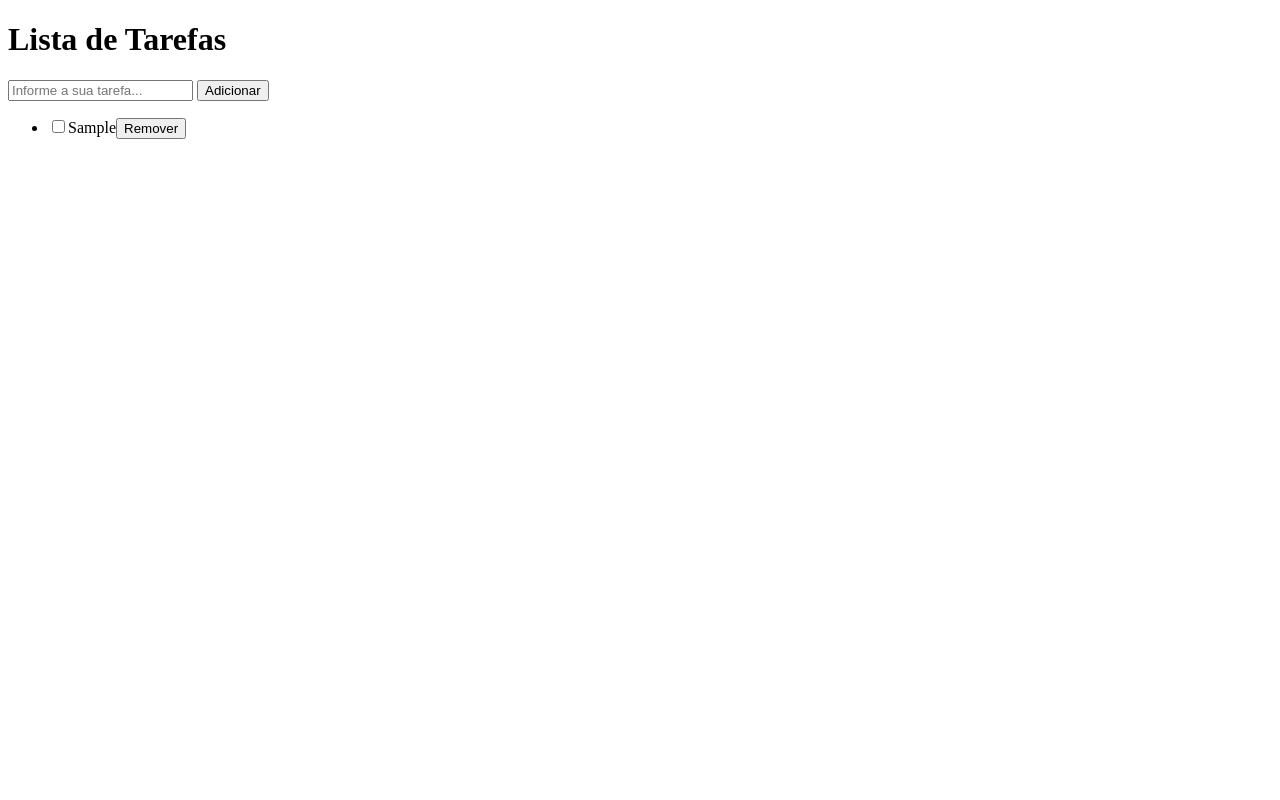
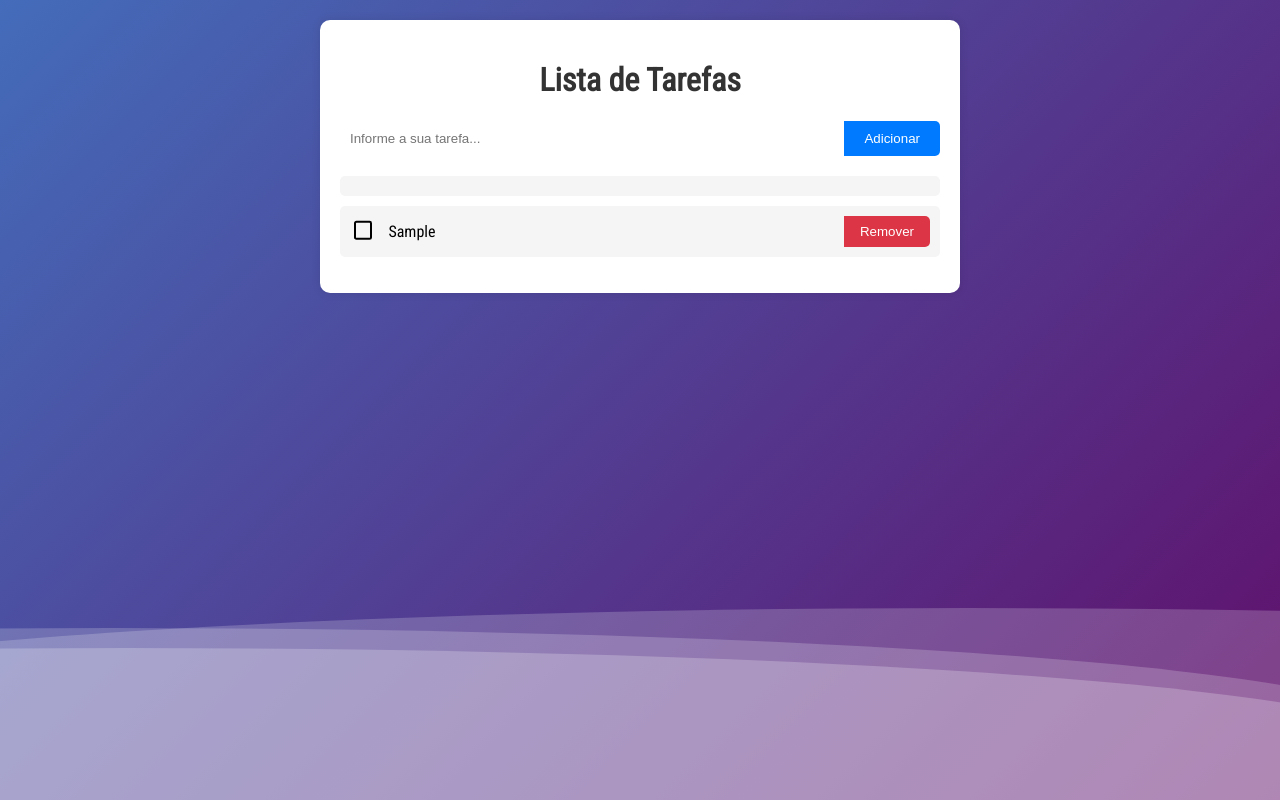
Before and after one commit to CarlosHenriqueArruda/FrontEnd-Ada.Tech, a plain HTML site: page Projeto TO-DO/index.html in a window 1280 px wide. Both pictures are taken after typing "Sample" into the empty fields and a click on the button "Adicionar". Drawn offline with Linux system fonts and the light colour scheme.

Commit message:
TO-DO list finalizado

```diff
--- a/Projeto TO-DO/index.html
+++ b/Projeto TO-DO/index.html
@@ -3,6 +3,7 @@
   <head>
     <meta charset="UTF-8" />
     <meta name="viewport" content="width=device-width, initial-scale=1.0" />
+    <link rel="stylesheet" href="style.css">
     <title>To-Do List</title>
   </head>
   <body>
@@ -20,11 +21,19 @@
         <button type="submit" id="botao-adicionar">Adicionar</button>
       </form>
       <section>
-        <ul id="lista-ul"></ul>
+        <ul id="lista-ul">
+          <li>
+          </li>
+        </ul>
       </section>
     </main>
 
     <footer></footer>
+    <div>
+      <div class="wave"></div>
+      <div class="wave"></div>
+      <div class="wave"></div>
+   </div>
     <script src="js/index.js"></script>
   </body>
 </html>
--- /dev/null
+++ b/Projeto TO-DO/style.css
@@ -0,0 +1,204 @@
+/* style.css */
+
+@import url('https://fonts.googleapis.com/css2?family=Heebo:wght@100;200;300;400;500;600;700;800;900&family=Roboto+Condensed:wght@300;400&display=swap');
+
+
+
+body {
+  font-family: 'Roboto Condensed', Tahoma, Geneva, Verdana, sans-serif;
+  margin: 0;
+  padding: 0;
+  background-color: #f8f8f8;
+}
+
+main {
+  max-width: 600px;
+  margin: 20px auto;
+  background-color: #fff;
+  padding: 20px;
+  border-radius: 10px;
+  box-shadow: 0 0 10px rgba(0, 0, 0, 0.1);
+}
+
+h1 {
+  text-align: center;
+  color: #333;
+}
+
+form {
+  display: flex;
+  margin-bottom: 20px;
+}
+
+#input-formulario {
+  flex: 1;
+  padding: 10px;
+  border: none;
+  border-radius: 5px 0 0 5px;
+}
+
+#botao-adicionar {
+  padding: 10px 20px;
+  background-color: #007bff;
+  color: #fff;
+  border: none;
+  border-radius: 0 5px 5px 0;
+  cursor: pointer;
+}
+
+#botao-adicionar:hover {
+  background-color: #0056b3;
+}
+
+ul {
+  list-style-type: none;
+  padding: 0;
+}
+
+li {
+  background-color: #f5f5f5;
+  padding: 10px;
+  margin-bottom: 10px;
+  border-radius: 5px;
+  display: flex;
+  align-items: center;
+  justify-content: space-between;
+}
+/* CHECK BOX*/
+
+input[type="checkbox"] {
+  -webkit-appearance: none;
+  appearance: none;
+  background-color: var(--form-background);
+  margin-right: 1rem;
+
+  font: inherit;
+  color: currentColor;
+  width: 1.15em;
+  height: 1.15em;
+  border: 0.15em solid currentColor;
+  border-radius: 0.15em;
+  transform: translateY(-0.075em);
+  display: grid;
+  place-content: center;
+}
+
+
+input[type="checkbox"]::before {
+  content: "";
+  width: 0.65em;
+  height: 0.65em;
+  clip-path: polygon(14% 44%, 0 65%, 50% 100%, 100% 16%, 80% 0%, 43% 62%);
+  transform: scale(0);
+  transform-origin: bottom left;
+  transition: 120ms transform ease-in-out;
+  box-shadow: inset 1em 1em var(--form-control-color);
+  /* Windows High Contrast Mode */
+  background-color: red;
+}
+
+input[type="checkbox"]:checked::before {
+  transform: scale(1);
+}
+
+input[type="checkbox"]:disabled {
+  --form-control-color: var(--form-control-disabled);
+
+  color: var(--form-control-disabled);
+  cursor: not-allowed;
+}
+
+/* fim checkbox*/
+
+span {
+  flex: 1;
+}
+
+button {
+  background-color: #dc3545;
+  color: #fff;
+  border: none;
+  cursor: pointer;
+  padding: 8px 16px;
+  border-radius: 0 5px 5px 0;
+}
+
+button:hover {
+  background-color: #bd2130;
+}
+
+
+
+/* FUNDO ANIMADO */
+body {
+  margin: auto;
+  overflow: auto;
+  background: linear-gradient(315deg, rgba(101,0,94,1) 3%, rgba(60,132,206,1) 38%, rgba(48,238,226,1) 68%, rgba(255,25,25,1) 98%);
+  animation: gradient 15s ease infinite;
+  background-size: 400% 400%;
+  background-attachment: fixed;
+}
+
+@keyframes gradient {
+  0% {
+      background-position: 0% 0%;
+  }
+  50% {
+      background-position: 100% 100%;
+  }
+  100% {
+      background-position: 0% 0%;
+  }
+}
+
+.wave {
+  background: rgb(255 255 255 / 25%);
+  border-radius: 1000% 1000% 0 0;
+  position: fixed;
+  width: 200%;
+  height: 12em;
+  animation: wave 10s -3s linear infinite;
+  transform: translate3d(0, 0, 0);
+  opacity: 0.8;
+  bottom: 0;
+  left: 0;
+  z-index: -1;
+}
+
+.wave:nth-of-type(2) {
+  bottom: -1.25em;
+  animation: wave 18s linear reverse infinite;
+  opacity: 0.8;
+}
+
+.wave:nth-of-type(3) {
+  bottom: -2.5em;
+  animation: wave 20s -1s reverse infinite;
+  opacity: 0.9;
+}
+
+@keyframes wave {
+  2% {
+      transform: translateX(1);
+  }
+
+  25% {
+      transform: translateX(-25%);
+  }
+
+  50% {
+      transform: translateX(-50%);
+  }
+
+  75% {
+      transform: translateX(-25%);
+  }
+
+  100% {
+      transform: translateX(1);
+  }
+}
+
+/* FIM DO FUNDO ANIMADO*/
+
+/* teste checkbox*/
```
